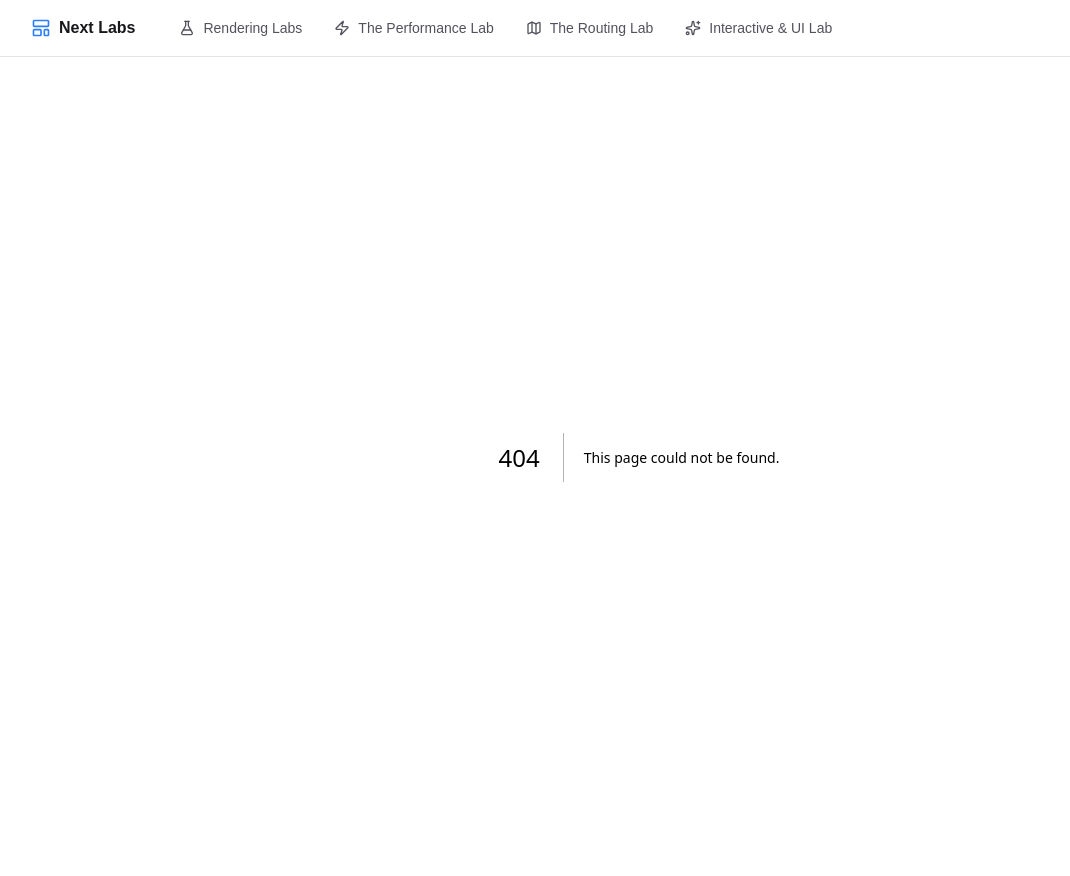
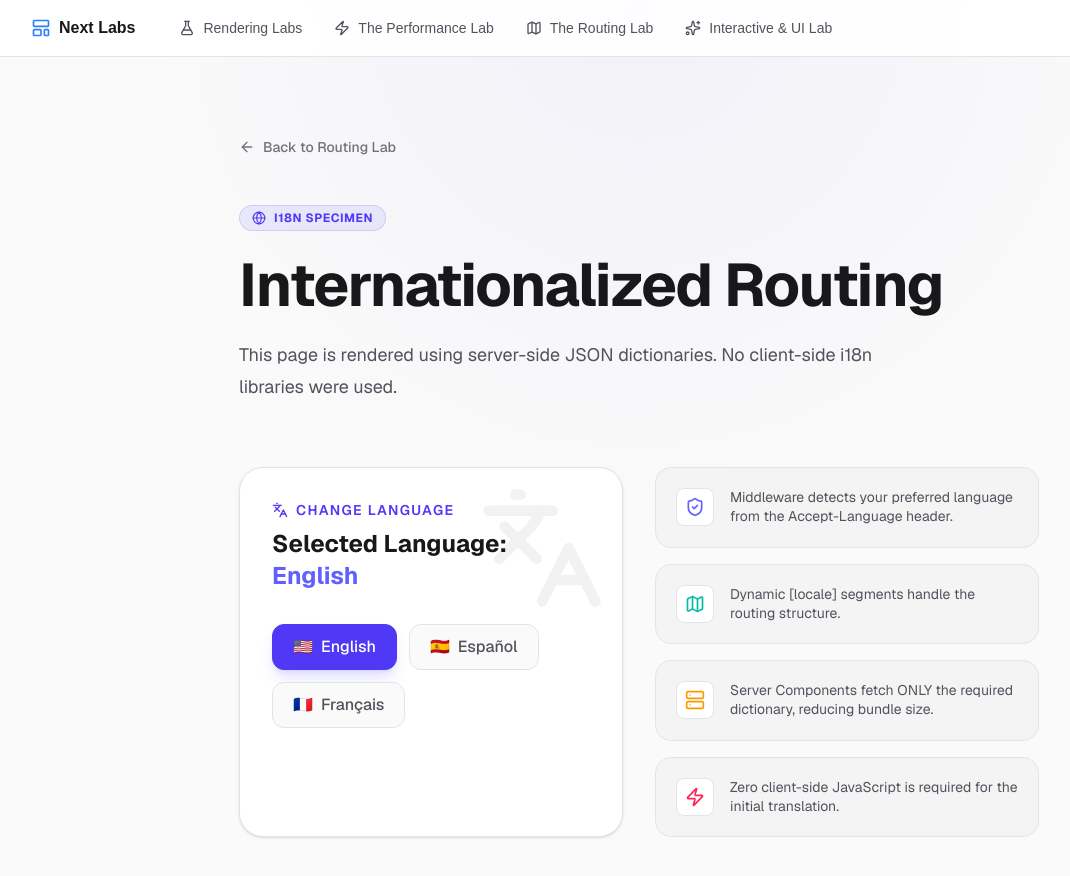
Before and after one commit to harsh-bhadana/next-labs, a Next.js app: page /routing-lab/i18n/en in a window 1280 px wide. Before the commit this address had no page. Shown: the top 876 px of the page, without its empty margins (1-1071 px from the left). Built offline with nearby package versions, Linux system fonts and the light colour scheme; what @heroui/react would draw is missing.

Commit message:
feat: implement i18n routing specimen with server-side dictionary support and add project features metadata

```diff
--- /dev/null
+++ b/app/routing-lab/i18n/[locale]/page.tsx
@@ -0,0 +1,132 @@
+import Link from "next/link";
+import { getDictionary, Locale } from "@/lib/get-dictionary";
+import { Globe, ArrowLeft, Languages, Server, Zap, ShieldCheck, Map } from "lucide-react";
+
+export default async function I18nSpecimenPage({
+  params,
+}: {
+  params: Promise<{ locale: string }>;
+}) {
+  const { locale } = await params;
+  const dict = await getDictionary(locale as Locale);
+
+  const locales = [
+    { code: "en", name: "English", flag: "🇺🇸" },
+    { code: "es", name: "Español", flag: "🇪🇸" },
+    { code: "fr", name: "Français", flag: "🇫🇷" },
+  ];
+
+  return (
+    <div className="flex min-h-screen flex-col items-center bg-zinc-50 font-sans dark:bg-black selection:bg-indigo-500/30">
+      {/* Background Decor */}
+      <div className="absolute inset-0 bg-[radial-gradient(circle_at_top,rgba(79,70,229,0.05)_0%,transparent_50%)] pointer-events-none"></div>
+
+      <main className="relative flex w-full max-w-4xl flex-col items-start justify-start py-20 px-6 sm:px-12 gap-12">
+
+        {/* Navigation */}
+        <Link
+          href="/routing-lab"
+          className="group flex items-center gap-2 text-zinc-500 hover:text-zinc-900 dark:hover:text-zinc-100 transition-colors text-sm font-medium"
+        >
+          <ArrowLeft className="w-4 h-4 transition-transform group-hover:-translate-x-1" />
+          {dict.specimen.back_to_lab}
+        </Link>
+
+        {/* Header */}
+        <header className="flex flex-col gap-6 w-full">
+          <div className="inline-flex items-center gap-2 px-3 py-1 self-start rounded-full bg-indigo-500/10 border border-indigo-500/20 text-indigo-600 dark:text-indigo-400 text-xs font-bold uppercase tracking-wider">
+            <Globe className="w-3.5 h-3.5" />
+            i18n specimen
+          </div>
+          <h1 className="text-4xl sm:text-6xl font-bold tracking-tight text-zinc-900 dark:text-zinc-50">
+            {dict.specimen.title}
+          </h1>
+          <p className="max-w-2xl text-lg leading-8 text-zinc-600 dark:text-zinc-400">
+            {dict.specimen.description}
+          </p>
+        </header>
+
+        {/* Content Section */}
+        <div className="grid grid-cols-1 md:grid-cols-2 gap-8 w-full mt-4">
+
+          {/* Language Switcher Card */}
+          <section className="flex flex-col gap-6 p-8 bg-white dark:bg-zinc-900/50 rounded-3xl border border-zinc-200 dark:border-zinc-800 shadow-sm relative overflow-hidden group">
+             <div className="absolute top-0 right-0 p-4 opacity-5">
+                <Languages className="w-32 h-32" />
+             </div>
+
+             <div className="flex flex-col gap-2">
+                <h2 className="text-sm font-semibold text-indigo-600 dark:text-indigo-400 uppercase tracking-widest flex items-center gap-2">
+                   <Languages className="w-4 h-4" />
+                   {dict.specimen.switch_language}
+                </h2>
+                <p className="text-2xl font-bold text-zinc-900 dark:text-zinc-100">
+                  {dict.specimen.current_locale}: <span className="text-indigo-500">{locales.find(l => l.code === locale)?.name}</span>
+                </p>
+             </div>
+
+             <div className="flex flex-wrap gap-3 mt-2">
+                {locales.map((l) => (
+                  <Link
+                    key={l.code}
+                    href={`/routing-lab/i18n/${l.code}`}
+                    className={`
+                      px-5 py-2.5 rounded-xl border transition-all duration-200 font-medium flex items-center gap-2
+                      ${locale === l.code
+                        ? "bg-indigo-600 border-indigo-600 text-white shadow-lg shadow-indigo-500/20"
+                        : "bg-zinc-50 dark:bg-zinc-950 border-zinc-200 dark:border-zinc-800 text-zinc-600 dark:text-zinc-400 hover:border-indigo-500/50 hover:text-indigo-500"
+                      }
+                    `}
+                  >
+                    <span>{l.flag}</span>
+                    {l.name}
+                  </Link>
+                ))}
+             </div>
+          </section>
+
+          {/* Technical Explainer */}
+          <section className="grid grid-cols-1 gap-4">
+            <div className="p-5 rounded-2xl bg-zinc-100 dark:bg-zinc-900/30 border border-zinc-200 dark:border-zinc-800 flex gap-4 items-start">
+              <div className="p-2 rounded-lg bg-white dark:bg-zinc-800 text-indigo-500 border border-zinc-200 dark:border-zinc-700">
+                <ShieldCheck className="w-5 h-5" />
+              </div>
+              <p className="text-sm text-zinc-600 dark:text-zinc-400 leading-snug">
+                {dict.specimen.features.middleware}
+              </p>
+            </div>
+
+            <div className="p-5 rounded-2xl bg-zinc-100 dark:bg-zinc-900/30 border border-zinc-200 dark:border-zinc-800 flex gap-4 items-start">
+              <div className="p-2 rounded-lg bg-white dark:bg-zinc-800 text-teal-500 border border-zinc-200 dark:border-zinc-700">
+                <Map className="w-5 h-5" />
+              </div>
+              <p className="text-sm text-zinc-600 dark:text-zinc-400 leading-snug">
+                {dict.specimen.features.dynamic_routes}
+              </p>
+            </div>
+
+            <div className="p-5 rounded-2xl bg-zinc-100 dark:bg-zinc-900/30 border border-zinc-200 dark:border-zinc-800 flex gap-4 items-start">
+              <div className="p-2 rounded-lg bg-white dark:bg-zinc-800 text-amber-500 border border-zinc-200 dark:border-zinc-700">
+                <Server className="w-5 h-5" />
+              </div>
+              <p className="text-sm text-zinc-600 dark:text-zinc-400 leading-snug">
+                {dict.specimen.features.server_components}
+              </p>
+            </div>
+
+            <div className="p-5 rounded-2xl bg-zinc-100 dark:bg-zinc-900/30 border border-zinc-200 dark:border-zinc-800 flex gap-4 items-start">
+              <div className="p-2 rounded-lg bg-white dark:bg-zinc-800 text-rose-500 border border-zinc-200 dark:border-zinc-700">
+                <Zap className="w-5 h-5" />
+              </div>
+              <p className="text-sm text-zinc-600 dark:text-zinc-400 leading-snug">
+                {dict.specimen.features.zero_js}
+              </p>
+            </div>
+          </section>
+
+        </div>
+
+      </main>
+    </div>
+  );
+}
--- a/app/routing-lab/page.tsx
+++ b/app/routing-lab/page.tsx
@@ -21,12 +21,12 @@ const experiments = [
   },
   {
     name: "Internationalized Routing",
-    description: "Coming Soon: Pure Next.js i18n without external libraries, using dynamic [locale] segments.",
-    href: "/routing-lab",
-    icon: <Map className="w-5 h-5 opacity-50" />,
-    color: "bg-zinc-500/10 text-zinc-600 dark:text-zinc-600",
-    borderColor: "border-zinc-500/10",
-    disabled: true
+    description: "Pure Next.js i18n without external libraries, using dynamic [locale] segments and middleware detection.",
+    href: "/routing-lab/i18n",
+    icon: <Map className="w-5 h-5" />,
+    color: "bg-indigo-500/10 text-indigo-600 dark:text-indigo-400",
+    borderColor: "border-indigo-500/20",
+    disabled: false
   }
 ];
 
--- /dev/null
+++ b/dictionaries/en.json
@@ -0,0 +1,15 @@
+{
+  "specimen": {
+    "title": "Internationalized Routing",
+    "description": "This page is rendered using server-side JSON dictionaries. No client-side i18n libraries were used.",
+    "current_locale": "Selected Language",
+    "switch_language": "Change Language",
+    "features": {
+      "middleware": "Middleware detects your preferred language from the Accept-Language header.",
+      "dynamic_routes": "Dynamic [locale] segments handle the routing structure.",
+      "server_components": "Server Components fetch ONLY the required dictionary, reducing bundle size.",
+      "zero_js": "Zero client-side JavaScript is required for the initial translation."
+    },
+    "back_to_lab": "Back to Routing Lab"
+  }
+}
--- /dev/null
+++ b/dictionaries/es.json
@@ -0,0 +1,15 @@
+{
+  "specimen": {
+    "title": "Enrutamiento Internacionalizado",
+    "description": "Esta página se renderiza utilizando diccionarios JSON del lado del servidor. No se utilizaron librerías i18n del lado del cliente.",
+    "current_locale": "Idioma Seleccionado",
+    "switch_language": "Cambiar Idioma",
+    "features": {
+      "middleware": "El Middleware detecta tu idioma preferido desde el encabezado Accept-Language.",
+      "dynamic_routes": "Los segmentos dinámicos [locale] gestionan la estructura de enrutamiento.",
+      "server_components": "Los Server Components obtienen SOLO el diccionario requerido, reduciendo el tamaño del bundle.",
+      "zero_js": "Se requiere cero JavaScript del lado del cliente para la traducción inicial."
+    },
+    "back_to_lab": "Volver al Lab de Enrutamiento"
+  }
+}
--- /dev/null
+++ b/dictionaries/fr.json
@@ -0,0 +1,15 @@
+{
+  "specimen": {
+    "title": "Routage Internationalisé",
+    "description": "Cette page est rendue à l'aide de dictionnaires JSON côté serveur. Aucune bibliothèque i18n côté client n'a été utilisée.",
+    "current_locale": "Langue Sélectionnée",
+    "switch_language": "Changer de Langue",
+    "features": {
+      "middleware": "Le Middleware détecte votre langue préférée à partir de l'en-tête Accept-Language.",
+      "dynamic_routes": "Les segments dynamiques [locale] gèrent la structure du routage.",
+      "server_components": "Les Server Components récupèrent UNIQUEMENT le dictionnaire requis, réduisant ainsi la taille du bundle.",
+      "zero_js": "Zéro JavaScript côté client est requis pour la traduction initiale."
+    },
+    "back_to_lab": "Retour au Lab de Routage"
+  }
+}
--- /dev/null
+++ b/lib/get-dictionary.ts
@@ -0,0 +1,13 @@
+import "server-only";
+
+const dictionaries = {
+  en: () => import("../dictionaries/en.json").then((module) => module.default),
+  es: () => import("../dictionaries/es.json").then((module) => module.default),
+  fr: () => import("../dictionaries/fr.json").then((module) => module.default),
+};
+
+export type Locale = keyof typeof dictionaries;
+
+export const getDictionary = async (locale: Locale) => {
+  return dictionaries[locale]?.() ?? dictionaries.en();
+};
--- a/proxy.ts
+++ b/proxy.ts
@@ -8,50 +8,87 @@ import { NextRequest, NextResponse } from "next/server";
  * and request/response transformations before they hit the application cluster.
  */
 
+const locales = ["en", "es", "fr"];
+const defaultLocale = "en";
+
+function getLocale(request: NextRequest): string {
+  const acceptLanguage = request.headers.get("accept-language");
+  if (!acceptLanguage) return defaultLocale;
+
+  const languages = acceptLanguage
+    .split(",")
+    .map((lang) => lang.split(";")[0].split("-")[0].trim().toLowerCase());
+
+  for (const lang of languages) {
+    if (locales.includes(lang)) {
+      return lang;
+    }
+  }
+
+  return defaultLocale;
+}
+
 export default async function proxy(request: NextRequest) {
-  // 1. Request Fingerprinting
-  // Generate a unique ID for this request based on networking metadata
+  const { pathname } = request.nextUrl;
+  const SPECIMEN_BASE = "/routing-lab/i18n";
+
+  // Handle i18n logic
+  if (pathname.startsWith(SPECIMEN_BASE)) {
+    const pathnameIsMissingLocale = locales.every(
+      (locale) => !pathname.startsWith(`${SPECIMEN_BASE}/${locale}/`) && pathname !== `${SPECIMEN_BASE}/${locale}`
+    );
+
+    if (pathnameIsMissingLocale) {
+      const locale = getLocale(request);
+      return NextResponse.redirect(
+        new URL(
+          `${SPECIMEN_BASE}/${locale}${pathname.substring(SPECIMEN_BASE.length)}`,
+          request.url
+        )
+      );
+    }
+    return NextResponse.next();
+  }
+
+  // Handle original proxy-specimen logic
+  if (pathname.startsWith("/the-rendering/proxy-specimen")) {
     const ip = request.headers.get("x-forwarded-for")?.split(",")[0] || "127.0.0.1";
     const platform = request.headers.get("sec-ch-ua-platform") || "Unknown";
     const fingerprint = Buffer.from(`${ip}-${platform}`).toString("base64").slice(0, 12);
 
-  // 2. Geo-fencing & Edge Logic
-  // Using Vercel/Edge headers for location data
     const country = request.headers.get("x-vercel-ip-country") || "US";
     const city = request.headers.get("x-vercel-ip-city") || "San Francisco";
 
-  // Example Block List (Simulating Geo-fencing)
-  if (country === "XX") { // Placeholder for blocked region
+    if (country === "XX") {
       return new NextResponse("Service Unavailable in your region", { status: 451 });
     }
 
-  // 3. Centralized JWT Rotation Logic (Mocked)
     const response = NextResponse.next();
-
-  // Inject fingerprint and geo-data into response headers for the specimen page to read
     response.headers.set("x-lab-fingerprint", fingerprint);
     response.headers.set("x-lab-geo", `${city}, ${country}`);
 
     const authToken = request.cookies.get("auth-token")?.value || "initial-token-123";
-
-  // Logic: If token exists, "rotate" it every request (demonstration purposes)
     const rotatedToken = `rotated_${Math.random().toString(36).substring(7)}`;
 
     response.cookies.set("auth-token", rotatedToken, {
       httpOnly: true,
       secure: process.env.NODE_ENV === "production",
       sameSite: "lax",
-    maxAge: 60 * 60 * 24, // 24 hours
+      maxAge: 60 * 60 * 24,
     });
 
-  // Signal to the UI that rotation occurred
     response.headers.set("x-token-rotated", "true");
     response.headers.set("x-prev-token", authToken.slice(-8));
 
     return response;
   }
 
-// Ensure the proxy only runs on the specimen route to avoid interfering with other labs
+  return NextResponse.next();
+}
+
 export const config = {
-  matcher: ["/the-rendering/proxy-specimen/:path*"],
+  matcher: [
+    "/the-rendering/proxy-specimen/:path*",
+    "/routing-lab/i18n/:path*"
+  ],
 };
```
Lines whose indentation alone changed are shown as unchanged.
